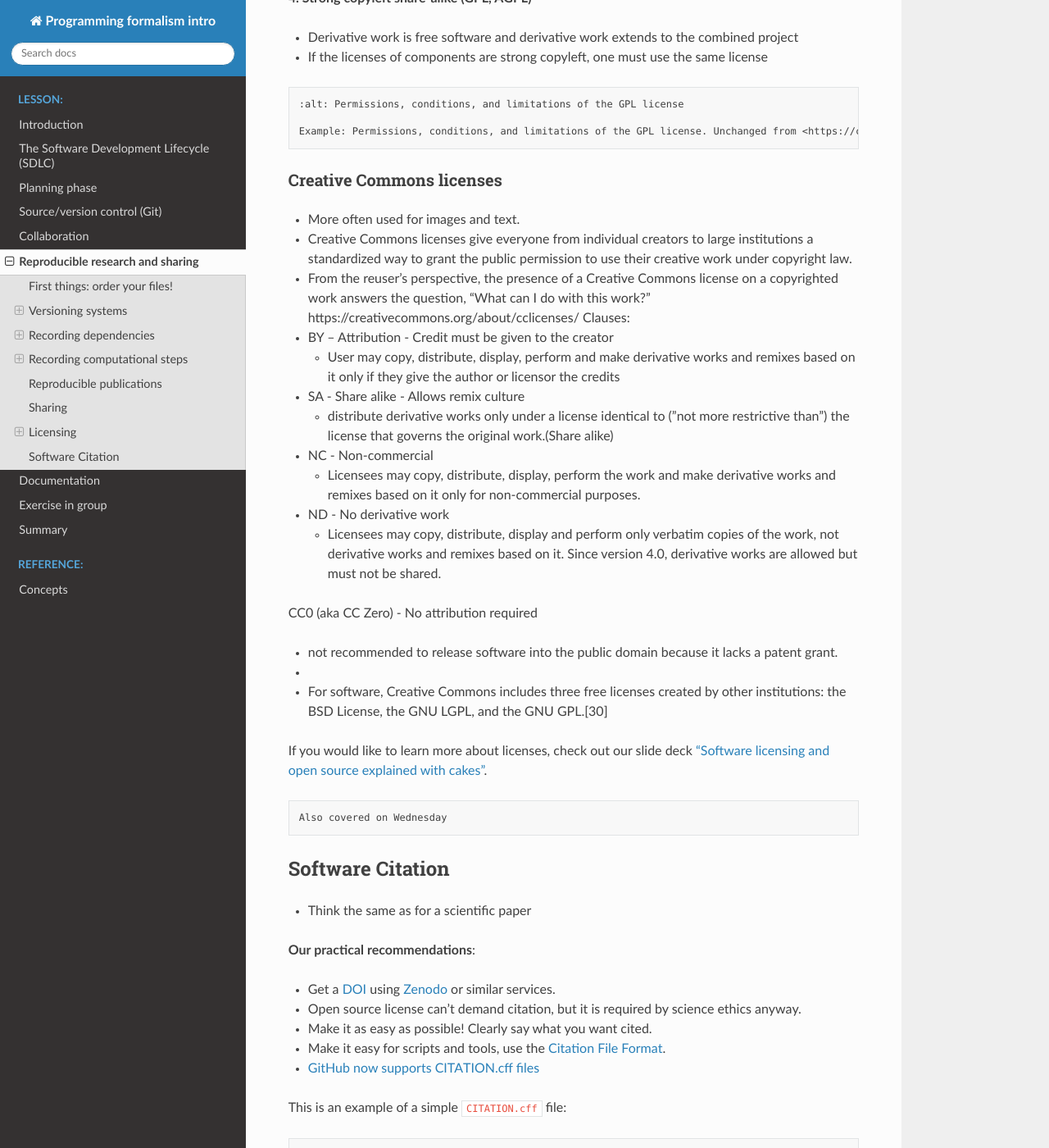
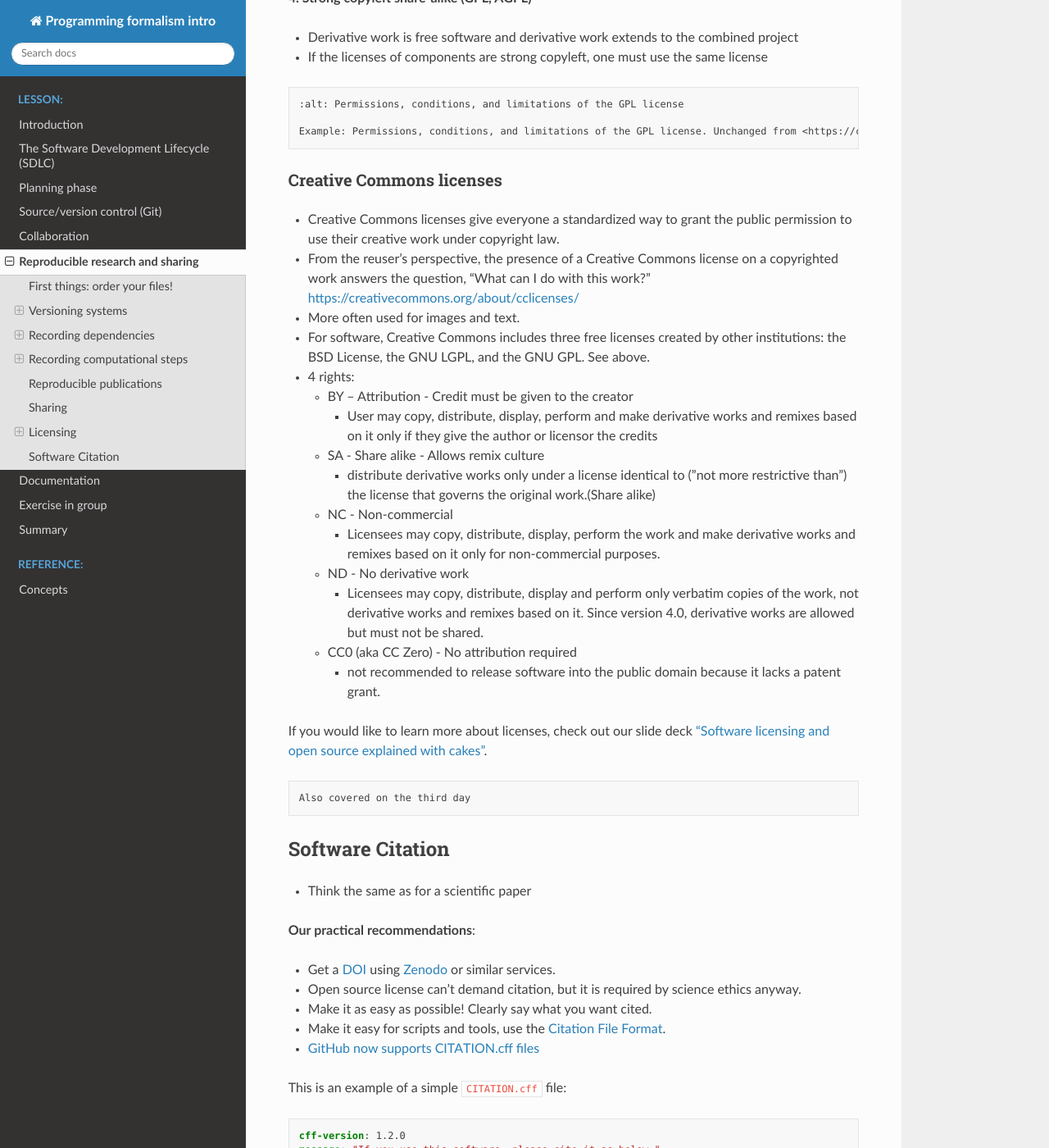
Before and after one commit to UPPMAX/programming_formalisms_intro, a Sphinx documentation site: the page built from doc/reproducible.md, in a window 1280 px wide and 1400 px high, scrolled down 9787 px. Shown: the whole window at 82% size. Built offline with Sphinx 7.4.7 and the Read the Docs theme 2.0.0, drawn with Linux system fonts in a browser that asks for light colours; pages that are not in the unit, such as notebooks, are missing from menus.

Commit message:
Update reproducible.md

````diff
--- a/doc/reproducible.md
+++ b/doc/reproducible.md
@@ -444,32 +444,30 @@ Example: Permissions, conditions, and limitations of the GPL license. Unchanged
 ```
 
 ### Creative Commons licenses
+- Creative Commons licenses give everyone a standardized way to grant the public permission to use their creative work under copyright law.
+- From the reuser’s perspective, the presence of a Creative Commons license on a copyrighted work answers the question, “What can I do with this work?”
+<https://creativecommons.org/about/cclicenses/>
 - More often used for images and text.
-- Creative Commons licenses give everyone from individual creators to large institutions a standardized way to grant the public permission to use their creative work under copyright law.
-- From the reuser’s perspective, the presence of a Creative Commons license on a copyrighted work answers the question, “What can I do with this work?”
-https://creativecommons.org/about/cclicenses/
-Clauses:
-- BY – Attribution - Credit must be given to the creator
-  - User may copy, distribute, display, perform and make derivative works and remixes based on it only if they give the author or licensor the credits
-- SA - Share alike - Allows remix culture
-  - distribute derivative works only under a license identical to ("not more restrictive than") the license that governs the original work.(Share alike)
-- NC - Non-commercial
-  - Licensees may copy, distribute, display, perform the work and make derivative works and remixes based on it only for non-commercial purposes.
-- ND - No derivative work
-  - Licensees may copy, distribute, display and perform only verbatim copies of the work, not derivative works and remixes based on it. Since version 4.0, derivative works are allowed but must not be shared.
+- For software, Creative Commons includes three free licenses created by other institutions: the BSD License, the GNU LGPL, and the GNU GPL. See above.
 
-CC0 (aka CC Zero) - No attribution required
-  - not recommended to release software into the public domain because it lacks a patent grant.
-  -
-- For software, Creative Commons includes three free licenses created by other institutions: the BSD License, the GNU LGPL, and the GNU GPL.[30]
-
+- 4 rights:
+  - BY – Attribution - Credit must be given to the creator
+    - User may copy, distribute, display, perform and make derivative works and remixes based on it only if they give the author or licensor the credits
+  - SA - Share alike - Allows remix culture
+    - distribute derivative works only under a license identical to ("not more restrictive than") the license that governs the original work.(Share alike)
+  - NC - Non-commercial
+    - Licensees may copy, distribute, display, perform the work and make derivative works and remixes based on it only for non-commercial purposes.
+  - ND - No derivative work
+    - Licensees may copy, distribute, display and perform only verbatim copies of the work, not derivative works and remixes based on it. Since version 4.0, derivative works are allowed but must not be shared.
+  - CC0 (aka CC Zero) - No attribution required
+    - not recommended to release software into the public domain because it lacks a patent grant.
 
 If you would like to learn more about licenses, check out our slide deck ["Software licensing
 and open source explained with
 cakes"](https://cicero.xyz/v3/remark/0.14.0/github.com/coderefinery/social-coding/main/licensing-and-cakes.md/).
 
 ```{note}
-Also covered on Wednesday
+Also covered on the third day
 ```
 
 ## Software Citation
````
